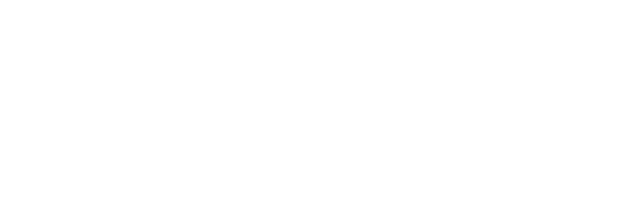
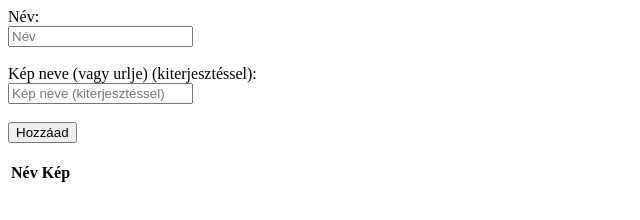
Before and after one commit to darkbeast0106/13s-2022-23-git-demo-vscode, a plain HTML site: page index.html in a window 1280 px wide. Shown: the whole page, without its empty margins (0-640 px from the left). Drawn offline with Linux system fonts and the light colour scheme.

Commit message:
Html szerkezet kialakítása

```diff
--- a/index.html
+++ b/index.html
@@ -1,12 +1,37 @@
 <!DOCTYPE html>
-<html lang="en">
+<html lang="hu">
 <head>
     <meta charset="UTF-8">
     <meta http-equiv="X-UA-Compatible" content="IE=edge">
     <meta name="viewport" content="width=device-width, initial-scale=1.0">
-    <title>Document</title>
+    <title>Állat képek</title>
 </head>
 <body>
+    <div>
+        <label for="nev_input">Név:</label>
+        <br>
+        <input type="text" id="nev_input" placeholder="Név">
+    </div>
+    <br>
+    <div>
+        <label for="kep_input">Kép neve (vagy urlje) (kiterjesztéssel):</label>
+        <br>
+        <input type="text" id="kep_input" placeholder="Kép neve (kiterjesztéssel)">
+    </div>
+    <br>
+    <button id="hozzaad_gomb">Hozzáad</button>
+    <br>
+    <br>
+    <table>
+        <thead>
+            <tr>
+                <th>Név</th>
+                <th>Kép</th>
+            </tr>
+        </thead>
+        <tbody id="tablazat_tartalom">
 
+        </tbody>
+    </table>
 </body>
 </html>
```
